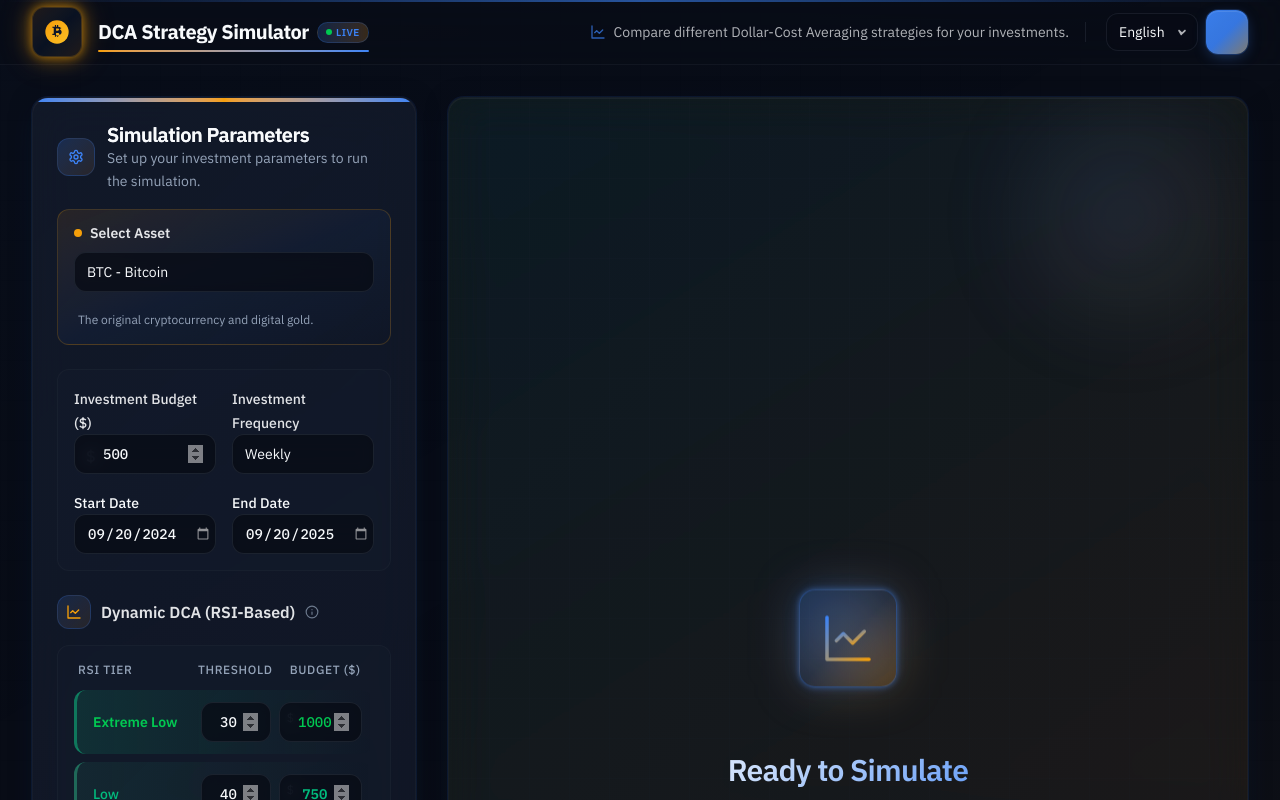
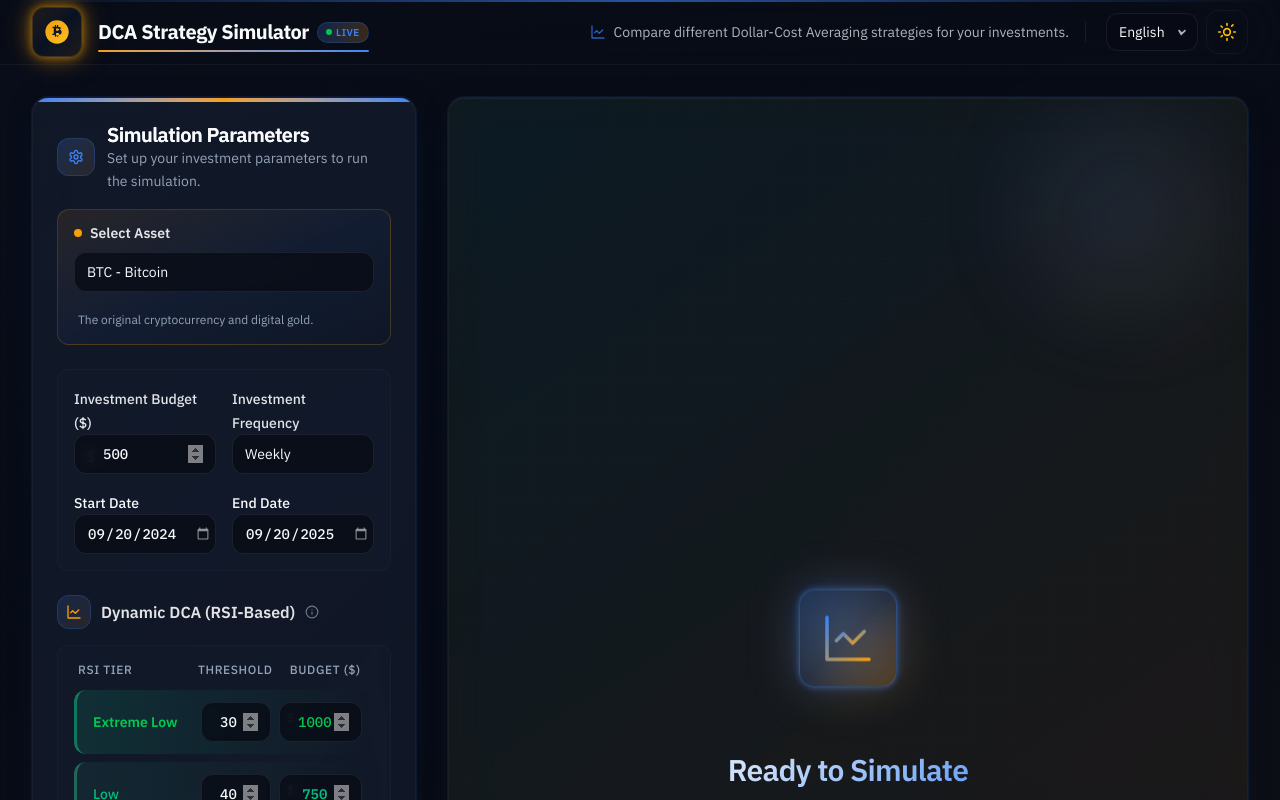
Before and after one commit to ShaneHsu08/BTC-DCA-Strategies, a React (Vite) app: page / in a window 1280 px wide. Shown: the top 800 px of the page. Built offline with nearby package versions, Linux system fonts and the light colour scheme.

Commit message:
fix Dark/Light switch button icon problem

```diff
--- a/components/ThemeToggle.tsx
+++ b/components/ThemeToggle.tsx
@@ -3,13 +3,41 @@ import { useTheme } from '../contexts/ThemeProvider';
 import { Button } from './ui/Button';
 
 const SunIcon = (props: React.SVGProps<SVGSVGElement>) => (
-    <svg {...props} xmlns="http://www.w3.org/2000/svg" width="20" height="20" viewBox="0 0 24 24" fill="none" stroke="currentColor" strokeWidth="2" strokeLinecap="round" strokeLinejoin="round">
-        <circle cx="12" cy="12" r="4" /><path d="M12 2v2" /><path d="M12 20v2" /><path d="m4.93 4.93 1.41 1.41" /><path d="m17.66 17.66 1.41 1.41" /><path d="M2 12h2" /><path d="M20 12h2" /><path d="m4.93 17.66 1.41-1.41" /><path d="m17.66 4.93 1.41-1.41" />
+    <svg
+        {...props}
+        xmlns="http://www.w3.org/2000/svg"
+        viewBox="0 0 24 24"
+        fill="none"
+        stroke="currentColor"
+        strokeWidth="2"
+        strokeLinecap="round"
+        strokeLinejoin="round"
+        style={{ width: '1.25rem', height: '1.25rem', minWidth: '1.25rem', minHeight: '1.25rem' }}
+    >
+        <circle cx="12" cy="12" r="4" />
+        <path d="M12 2v2" />
+        <path d="M12 20v2" />
+        <path d="m4.93 4.93 1.41 1.41" />
+        <path d="m17.66 17.66 1.41 1.41" />
+        <path d="M2 12h2" />
+        <path d="M20 12h2" />
+        <path d="m4.93 17.66 1.41-1.41" />
+        <path d="m17.66 4.93 1.41-1.41" />
     </svg>
 );
 
 const MoonIcon = (props: React.SVGProps<SVGSVGElement>) => (
-    <svg {...props} xmlns="http://www.w3.org/2000/svg" width="20" height="20" viewBox="0 0 24 24" fill="none" stroke="currentColor" strokeWidth="2" strokeLinecap="round" strokeLinejoin="round">
+    <svg
+        {...props}
+        xmlns="http://www.w3.org/2000/svg"
+        viewBox="0 0 24 24"
+        fill="none"
+        stroke="currentColor"
+        strokeWidth="2"
+        strokeLinecap="round"
+        strokeLinejoin="round"
+        style={{ width: '1.25rem', height: '1.25rem', minWidth: '1.25rem', minHeight: '1.25rem' }}
+    >
         <path d="M12 3a6 6 0 0 0 9 9 9 9 0 1 1-9-9Z" />
     </svg>
 );
@@ -20,12 +48,13 @@ export const ThemeToggle: React.FC = () => {
     return (
         <Button
             onClick={toggleTheme}
-            className="bg-transparent hover:bg-background/80 hover:glass-panel shadow-none hover:shadow-lg transition-all p-0 h-10 w-10 border border-transparent hover:border-input/50"
+            variant="ghost"
+            className="h-10 w-10 p-0 rounded-xl border border-border/30 hover:border-primary/50 hover:bg-primary/10 flex items-center justify-center"
             aria-label="Toggle theme"
         >
             {theme === 'dark' ?
-                <SunIcon className="text-foreground" /> :
-                <MoonIcon className="text-foreground" />
+                <SunIcon className="text-amber-400 w-5 h-5" /> :
+                <MoonIcon className="text-primary w-5 h-5" />
             }
             <span className="sr-only">Toggle theme</span>
         </Button>
```
